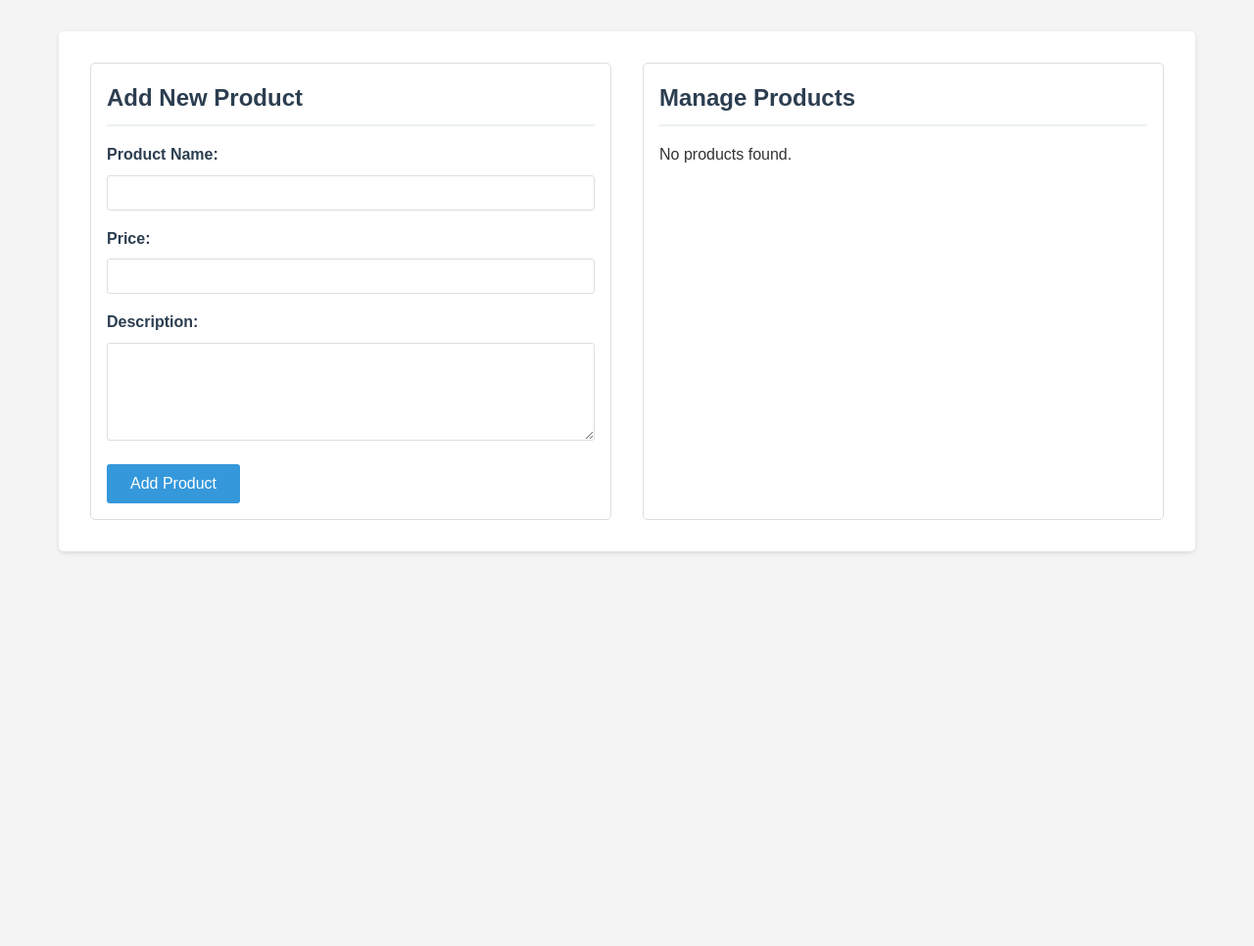
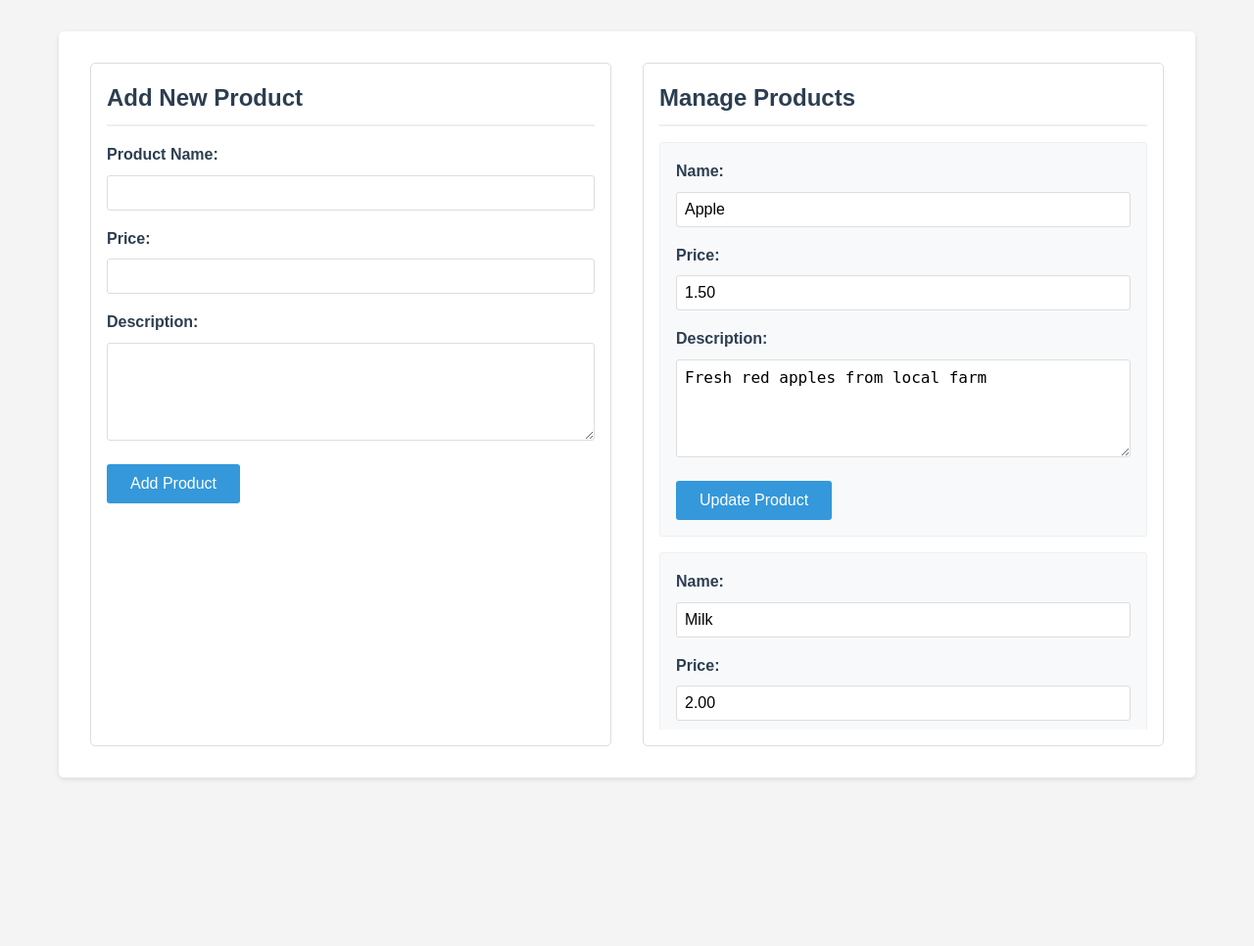
Before and after one commit to itsdvqm/onlineStore, a PHP site: page /admin/admin_dashboard.php in a window 1280 px wide. Shown: the part 157-1123 px from the top of the page at 98% size. Run offline with PHP 8.4, Linux system fonts and the light colour scheme; the visitor is signed in with stand-in values (Sample User, id 1).

Commit message:
Add files via upload

```diff
--- a/classes/Admin.php
+++ b/classes/Admin.php
@@ -15,10 +15,10 @@ class Admin extends User {
     }
 
     // Create product line
-    $productLine = $newId . '|' . $productData['name'] . '|' . $productData['price'] . '|' . $productData['description'] . "\n";
+    $productLine = "\n" . $newId . '|' . $productData['name'] . '|' . $productData['price'] . '|' . $productData['description'];
 
-    // Append to file
-    file_put_contents('../data/products.txt', $productLine, FILE_APPEND | LOCK_EX);
+    $filePath = __DIR__ . '/../data/products.txt';
+    file_put_contents($filePath, $productLine, FILE_APPEND | LOCK_EX);
     return true;
   }
 
@@ -37,7 +37,8 @@ class Admin extends User {
     }
 
     if ($updated) {
-      file_put_contents('../data/products.txt', $newContent, LOCK_EX);
+      $filePath = __DIR__ . '/../data/products.txt';
+      file_put_contents($filePath, $newContent, LOCK_EX);
       return true;
     }
 
@@ -50,8 +51,9 @@ class Admin extends User {
 
   private function readProducts() {
     $products = [];
-    if (file_exists('../data/products.txt')) {
-      $lines = file('../data/products.txt');
+    $filePath = __DIR__ . '/../data/products.txt';
+    if (file_exists($filePath)) {
+      $lines = file($filePath);
       foreach ($lines as $line) {
         if (trim($line)) {
           $data = explode('|', trim($line));
--- a/classes/Cart.php
+++ b/classes/Cart.php
@@ -3,7 +3,6 @@ class Cart {
   private $items = [];
 
   public function __construct() {
-    session_start();
     if (!isset($_SESSION['cart'])) {
       $_SESSION['cart'] = [];
     }
--- a/data/products.txt
+++ b/data/products.txt
@@ -4,3 +4,6 @@
 4|Eggs|4.00|Free range eggs 12 pieces
 5|Coffee|8.50|Premium ground coffee 200g
 6|Chocolate|2.50|Dark chocolate bar 100g
+7|Sausage|3.00|Sausage sausage
+
+8|Coca cola|3.00|Drink coca cola yummy
--- a/pages/admin/admin_dashboard.php
+++ b/pages/admin/admin_dashboard.php
@@ -1,7 +1,6 @@
 <?php
 session_start();
 require_once '../../classes/Admin.php';
-require_once '../../classes/Product.php';
 
 if (!isset($_SESSION['admin'])) {
   header('Location: admin_login.php');
@@ -9,7 +8,8 @@ if (!isset($_SESSION['admin'])) {
 }
 
 $admin = new Admin();
-$product = new Product();
+// ✅ FIX: Use Admin's method instead of Product's
+$products = $admin->getAllProducts();
 
 $message = '';
 if ($_SERVER['REQUEST_METHOD'] == 'POST') {
@@ -26,9 +26,9 @@ if ($_SERVER['REQUEST_METHOD'] == 'POST') {
       $message = "Failed to update product!";
     }
   }
+
+  $products = $admin->getAllProducts();
 }
-
-$products = $product->getAll();
 ?>
 
 <!DOCTYPE html>
```
Also changed, not shown: pages/cart.php (+12 -3 lines).
